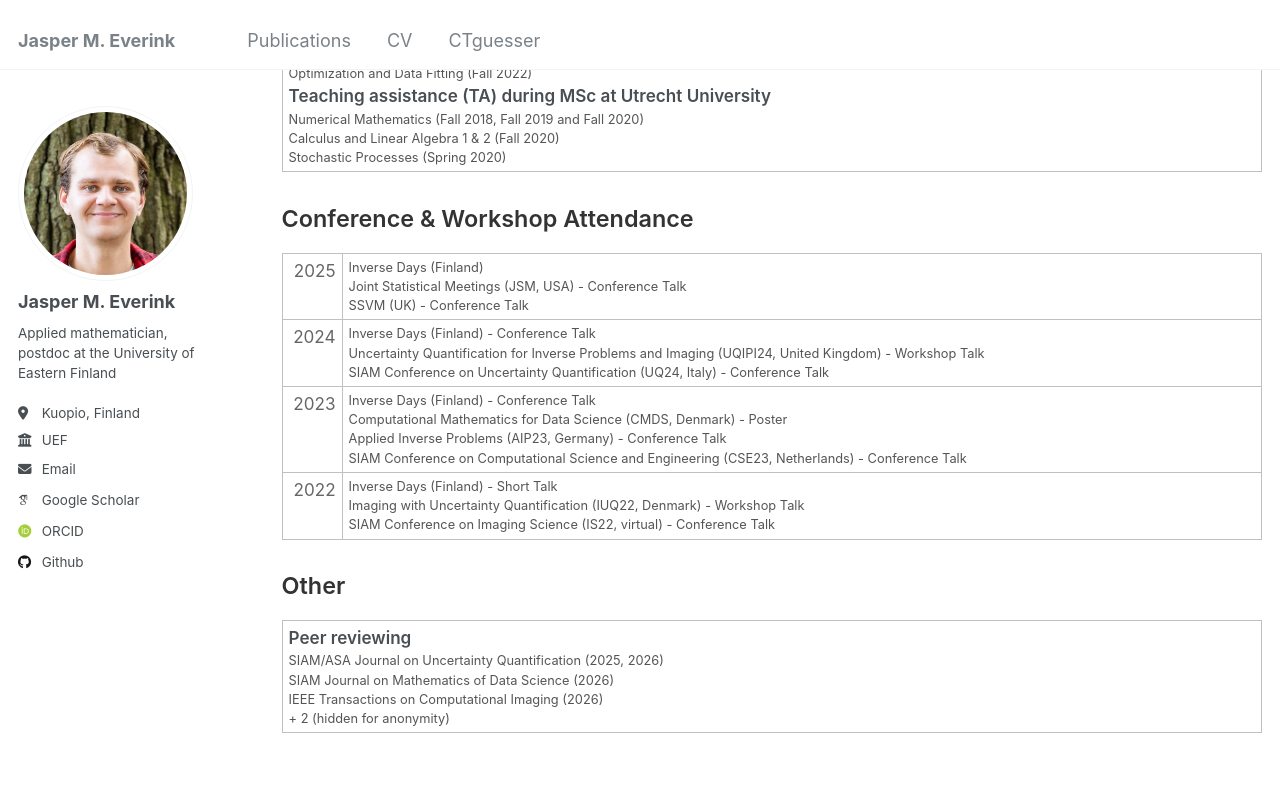
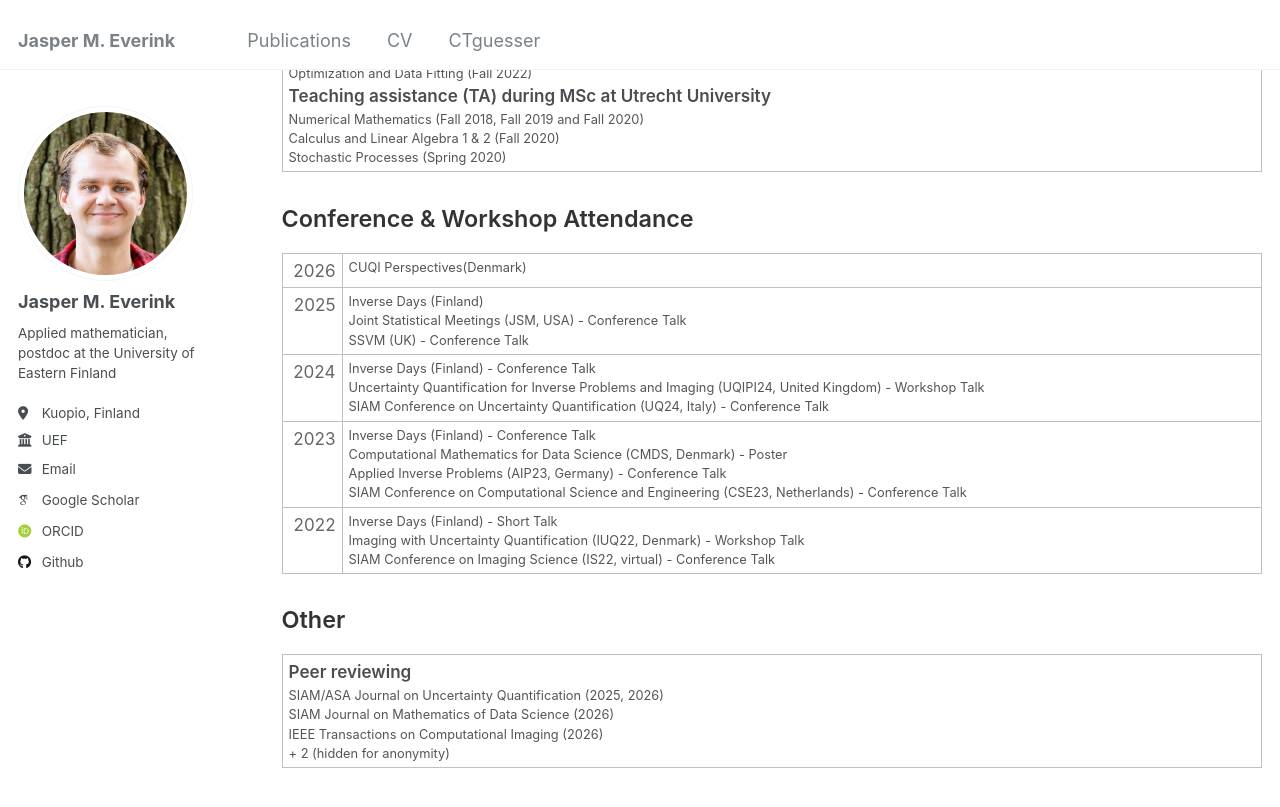
Before and after one commit to jeverink/jeverink.github.io, a Jekyll site: the page built from _pages/cv.md, in a window 1280 px wide and 900 px high, scrolled down 1254 px. Shown: the top 807 px of the window. Built offline with Jekyll 4.4.1, drawn with Linux system fonts in a browser that asks for light colours; some web fonts are replaced.

Commit message:
Update cv.md

```diff
--- a/_pages/cv.md
+++ b/_pages/cv.md
@@ -407,6 +407,14 @@ redirect_from:
   <table id="paperTable" class="pub-table">
     <tbody>
       <tr>
+        <td class="year-col">2026</td>
+        <td>
+          <div class="pub-authors">
+            CUQI Perspectives(Denmark)
+          </div>
+        </td>
+      </tr>
+      <tr>
         <td class="year-col">2025</td>
         <td>
           <div class="pub-authors">
```
